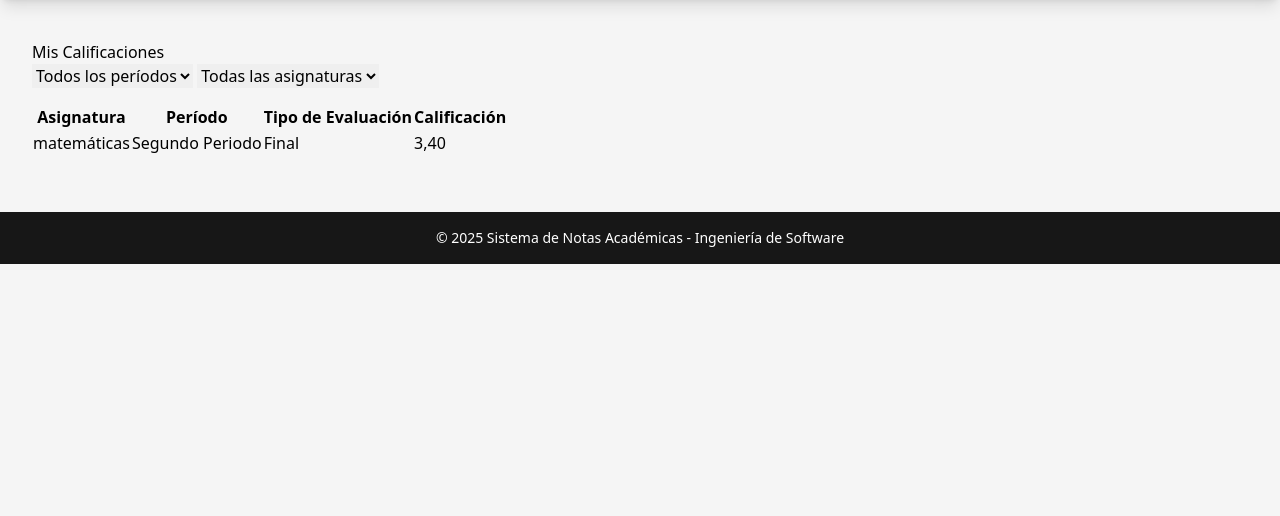
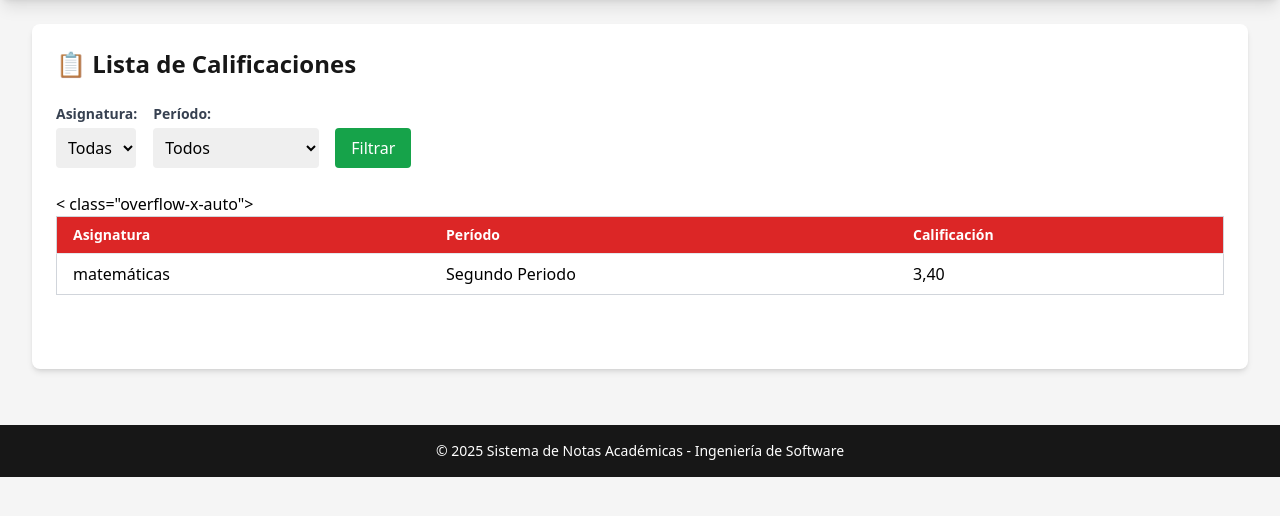
Before and after one commit to Zero100x/ISWElectiva110202-10, a Django app: page /academico/calificaciones_estudiante/ in a window 1280 px wide. Shown: the part 64-580 px from the top of the page. Run offline with Django 4.2, Linux system fonts and the light colour scheme; a user stored in the database is signed in; data comes from the database, SQL or seed files in the repository; both versions use the stored data as it was after the commit; some libraries are stand-ins or nearby versions.

Commit message:
correcciones

```diff
--- a/academico/templates/academico/calificaciones_estudiante.html
+++ b/academico/templates/academico/calificaciones_estudiante.html
@@ -1,54 +1,69 @@
 {% extends 'base_generic.html' %}
 
 {% block content %}
-<div class="container mt-4">
-    <div class="d-flex justify-content-between align-items-center mb-4">
-        <h2>Mis Calificaciones</h2>
-        <div class="d-flex align-items-center">
-            <form class="me-3 d-flex gap-2">
-                <select name="periodo" class="form-select" onchange="this.form.submit()">
-                    <option value="">Todos los períodos</option>
-                    {% for periodo in periodos %}
-                        <option value="{{ periodo.id }}" {% if periodo.id == periodo_actual %}selected{% endif %}>
-                            {{ periodo }}
-                        </option>
-                    {% endfor %}
-                </select>
-                <select name="asignatura" class="form-select" onchange="this.form.submit()">
-                    <option value="">Todas las asignaturas</option>
+
+<div class="bg-white p-6 rounded-lg shadow-md">
+    <h2 class="text-2xl font-bold text-academic-secondary mb-6">📋 Lista de Calificaciones</h2>
+
+   <!-- Filtros -->
+   <form method="get" class="flex flex-wrap gap-4 items-center mb-6">
+    <div>
+        <label class="block mb-1 font-semibold text-sm text-gray-700">Asignatura:</label>
+        <select name="asignatura" class="border-gray-300 rounded p-2">
+            <option value="">Todas</option>
             {% for asignatura in asignaturas %}
-                        <option value="{{ asignatura.id }}" {% if asignatura.id == asignatura_actual %}selected{% endif %}>
+                <option value="{{ asignatura.id }}" {% if request.GET.asignatura == asignatura.id|stringformat:"s" %}selected{% endif %}>
                     {{ asignatura.nombre }}
                 </option>
             {% endfor %}
         </select>
-            </form>
-        </div>
     </div>
 
-    {% if calificaciones %}
-        <table class="table table-striped">
-            <thead>
+    <div>
+        <label class="block mb-1 font-semibold text-sm text-gray-700">Período:</label>
+        <select name="periodo" class="border-gray-300 rounded p-2">
+            <option value="">Todos</option>
+            {% for periodo in periodos %}
+                <option value="{{ periodo.id }}" {% if request.GET.periodo == periodo.id|stringformat:"s" %}selected{% endif %}>
+                    {{ periodo.nombre }}
+                </option>
+            {% endfor %}
+        </select>
+    </div>
+
+    <div class="self-end">
+        <button type="submit" class="bg-green-600 text-white px-4 py-2 rounded hover:bg-green-700 transition">Filtrar</button>
+    </div>
+</form>
+
+    <!-- Tabla (se mantiene igual) -->
+    < class="overflow-x-auto">
+        <table class="min-w-full divide-y divide-gray-200 border border-gray-300">
+            <thead class="bg-academic-primary text-white">
                 <tr>
-                    <th>Asignatura</th>
-                    <th>Período</th>
-                    <th>Tipo de Evaluación</th>
-                    <th>Calificación</th>
+                    <th class="px-4 py-2 text-left text-sm font-semibold">Asignatura</th>
+                    <th class="px-4 py-2 text-left text-sm font-semibold">Período</th>
+                    <th class="px-4 py-2 text-left text-sm font-semibold">Calificación</th>
                 </tr>
             </thead>
-            <tbody>
+            <tbody class="bg-white divide-y divide-gray-100">
                 {% for calificacion in calificaciones %}
+                    <tr class="hover:bg-gray-50">
+                        <td class="px-4 py-2">{{ calificacion.asignatura.nombre }}</td>
+                        <td class="px-4 py-2">{{ calificacion.periodo.nombre }}</td>
+                        <td class="px-4 py-2">{{ calificacion.nota|default:"-"|floatformat:2 }}</td>
+                    </tr>
+                {% empty %}
                     <tr>
-                    <td>{{ calificacion.asignatura.nombre }}</td>
-                    <td>{{ calificacion.periodo }}</td>
-                    <td>{{ calificacion.tipo_evaluacion }}</td>
-                    <td>{{ calificacion.nota }}</td>
+                        <td colspan="4" class="px-4 py-4 text-center text-gray-500">No hay calificaciones registradas.</td>
                     </tr>
                 {% endfor %}
             </tbody>
         </table>
-    {% else %}
-        <div class="alert alert-info">{{ mensaje|default:"No hay calificaciones registradas para el período seleccionado." }}</div>
-    {% endif %}
-</div>
+
+
+    <!-- Footer -->
+    <footer style="margin-top: 50px; text-align: center; color: #7f8c8d; font-size: 0.9em;">
+    </footer>
+
 {% endblock %}
```
Also changed, not shown: academico/templates/academico/crear_asignatura.html (+17 -9 lines), academico/templates/academico/lista_calificaciones.html (+11 -7 lines), db.sqlite3, 2 other files. Lines whose indentation alone changed are shown as unchanged.
